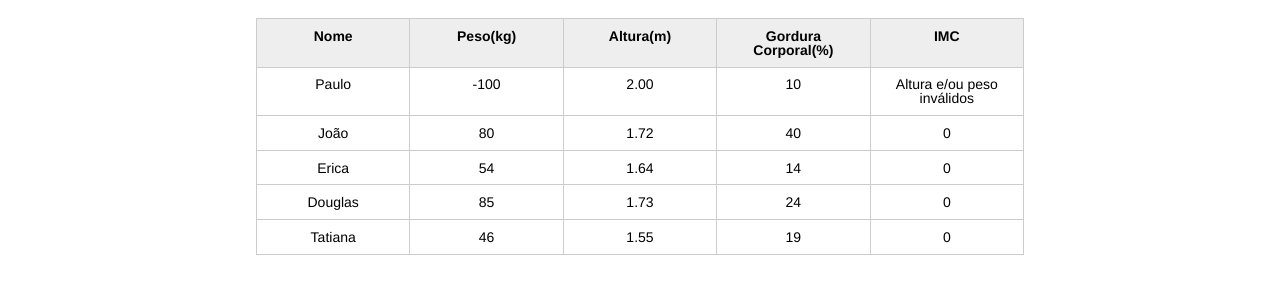
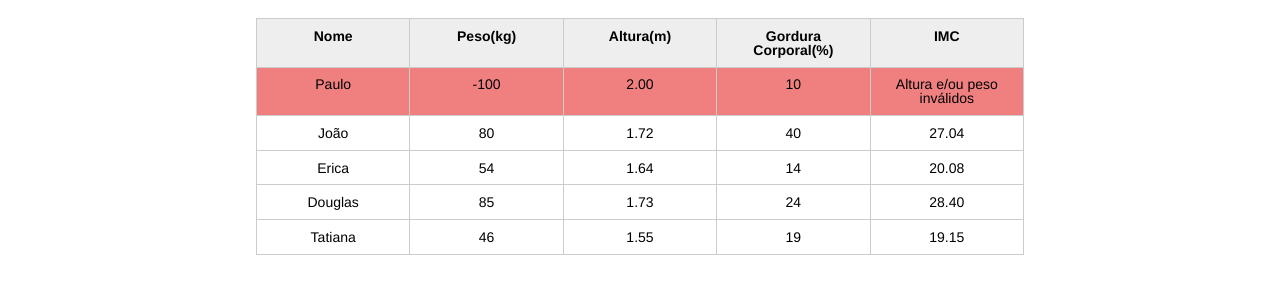
Before and after one commit to jeferson-franco/introducao-javascript, a plain HTML site: page index.html in a window 1280 px wide. Shown: the part 123-416 px from the top of the page. Drawn offline with Linux system fonts and the light colour scheme.

Commit message:
👌 IMPROVE: classList & toFixed()

```diff
--- a/css/index.css
+++ b/css/index.css
@@ -132,3 +132,15 @@ button[disabled=disabled], button:disabled {
 .campo-invalido{
 	border: 1px solid red;
 }
+
+/*
+CSS background-color Property.
+[sintaxe] background-color: color|transparent|initial|inherit;
+color define cor de fundo do elemento.
+transparent define cor de fundo transparente, valor padrão.
+initial define cor de fundo para seu valor padrão.
+inherit recebe de herança cor de fundo do elemento pai.
+*/
+.paciente-invalido{
+	background-color: lightcoral;
+}
--- a/index.html
+++ b/index.html
@@ -29,7 +29,7 @@
 						</tr>
 					</thead>
 					<tbody id="tabela-pacientes">
-						<tr class="paciente" id="primeiro-paciente">
+						<tr class="paciente" >
 							<td class="info-nome">Paulo</td>
 							<td class="info-peso">-100</td>
 							<td class="info-altura">2.00</td>
--- a/js/principal.js
+++ b/js/principal.js
@@ -1,10 +1,12 @@
 /*
 HTML DOM querySelector() Method.
-valor de retorno: o primeiro elemento que corresponde aos seletores CSS.
-se nenhuma correspondência for encontrada, null será retornado.
-lança uma exceção SYNTAX_ERR se os seletores forem inválidos.
-o método querySelector() retorna apenas o primeiro elemento dos seletores.
-para retornar todas as correspondências, use o método querySelectorAll().
+[sintaxe] document.querySelector(CSS selectors)
+retorna objeto NodeList, com primeiro elemento dos seletores CSS (separado por vírgula).
+seletor CSS seleciona elemento HTML através de id, class, type, attribute, value etc.
+se nenhuma correspondência for encontrada, retorna null.
+lança exceção SYNTAX_ERR se seletor for inválido.
+.querySelector() retorna apenas o primeiro elemento dos seletores.
+.querySelectorAll() retorna todas as correspondências.
 */
 var titulo = document.querySelector(".titulo"); //seleciona titulo
 console.log(titulo); //imprime tag <h1> do titulo alterado
@@ -12,17 +14,39 @@ console.log(titulo.textContent); //imprime string do titulo original 'Aparecida
 
 /*
 HTML DOM textContent Property.
-valor de retorno: uma string, representando o texto do nó e todos os seus descendentes.
-retorna null se o elemento for um documento, um tipo de documento ou uma notação.
-innerText retorna apenas o texto, sem espaçamento e tags de elemento interno.
-innerHTML retorna o texto, incluindo todas as tags de espaçamento e elementos internos.
-textContent retorna o texto com espaçamento, mas sem tags de elemento interno.
+[sintaxe]
+- node.textContent //retorna conteúdo de texto do elemento.
+- node.textContent = text //define conteúdo de texto do elemento.
+retorna string, com texto do elemento e de todos os descendentes.
+se o elemento for documento, tipo de documento ou notação, retorna null.
+.innerText retorna apenas o texto, sem espaçamento e tags de elemento interno.
+.innerHTML retorna o texto, incluindo todas as tags de espaçamento e elementos internos.
+.textContent retorna o texto com espaçamento, mas sem tags de elemento interno.
 */
 titulo.textContent = "Aparecida Nutricionista"; //altera string do titulo
 console.log(titulo.textContent); //imprime string do titulo alterado 'Aparecida Nutricionista'
 
-var paciente = document.querySelector('#primeiro-paciente'); //seleciona linha do primeiro paciente
-console.log(paciente); //imprime tag <tr> e tags filhos <td>
+var pacienteLista = document.querySelectorAll('.paciente'); //seleciona lista de pacientes
+console.log(pacienteLista); //imprime tags <tr> e tag-filhos <td>
+
+/*
+JS Loop For.
+[sintaxe]
+for (instrucao1; instrucao2; instrucao3) {
+    // bloco de código a ser executado.
+}
+- instrucao1 é executada (uma vez) antes da execução do bloco de código.
+- instrucao2 define a condição para executar o bloco de código.
+- instrucao3 é executada (todas as vezes) após a execução do bloco de código.
+for percorre um bloco de código várias vezes.
+for/in percorre as propriedades de um objeto.
+for/of percorre os valores de um objeto iterável.
+while percorre um bloco de código enquanto uma condição é verdadeira.
+do/while também percorre um bloco de código enquanto uma condição for verdadeira.
+*/
+for (var i = 0; i < pacienteLista.length; i++) { //loop na lista de pacientes
+    console.log(pacienteLista[i]); //imprime cada paciente da lista até o fim do loop
+    var paciente = pacienteLista[i]; //define atalho para cada paciente da lista
 
     var tdPeso = paciente.querySelector('.info-peso'); //seleciona coluna do peso
     var peso = tdPeso.textContent; //define peso com string coletada da coluna
@@ -41,6 +65,14 @@ var alturaValida = true; //por default, define altura como válida
 
     /*
     JS Conditions: if...else...else if.
+    [sintaxe]
+    if (condicao1) {
+        // bloco de código a ser executado se condicao1 for verdadeira.
+    } else if (condicao2) {
+        // bloco de código a ser executado se condicao1 for falsa e condicao2 for verdadeira.
+    } else {
+        // bloco de código a ser executado se condicao1 for falsa e condicao2 for falsa.
+    }
     if executa bloco de código, se condição apontada for verdadeira.
     else executa bloco de código, se a mesma condição for falsa.
     else if testa a nova condição, se a primeira condição for falsa.
@@ -49,19 +81,49 @@ switch executa muitos blocos alternativos de código.
     if (peso <= 0 || peso >= 1000) { //verifica se peso é menor que zero ou maior que mil
         pesoValido = false; //define peso como inválido
         tdImc.textContent = "peso inválido"; //altera string do peso
+
+        /*
+        HTML DOM classList Property.
+        [sintaxe] element.classList
+        .add(class1,class2,...) adiciona uma ou mais classes ao elemento.
+        .contains(class) se elemento possui a classe, retorna verdadeiro (caso contrário, falso).
+        .item(index) retorna a classe com número-índice do elemento (a partir de zero).
+        - se índice estiver fora do alcance, retorna null.
+        .remove(class1,class2,...) remove uma ou mais classes ao elemento.
+        - remover classe que não existe, NÃO retorna erro.
+        .toggle(class,true|false) alterna entre classe do elemento.
+        - primeiro parâmetro remove classe do elemento, e retorna falso.
+        - se classe não existir, é adicionada ao elemento, e retorna verdadeiro.
+        - segundo parâmetro força classe ser adicionada ou removida, independente de existir.
+        - element.classList.toggle("classToRemove", false); //remove classe.
+        - element.classList.toggle("classToAdd", true); //adiciona classe.
+        */
+        paciente.classList.add("paciente-invalido"); //adiciona classe cor-de-fundo ao paciente
         console.log("peso inválido"); //imprime aviso se peso for menor que zero ou maior que mil
     }
 
     if (altura <= 0 || altura >= 3) { //verifica se altura é menor que zero ou maior que três
         alturaValida = false; //define altura como inválida
         tdImc.textContent = "altura inválida"; //altera string da altura
+
+        paciente.classList.add("paciente-invalido"); //adiciona classe cor-de-fundo ao paciente
         console.log("altura inválida"); //imprime aviso se altura for menor que zero ou maior que três
     }
 
     if (alturaValida && pesoValido) { //verifica se altura e peso são válidos para calcular IMC
         var imc = peso / (altura * altura); //calcula IMC: 100 / (2.00 * 2.00) == 25
-    tdImc.textContent = imc; //atualiza IMC calculado
+
+        /*
+        JS Number toFixed().
+        [sintaxe] number.toFixed(x)
+        converte um número em uma string.
+        arredonda a string para um número de decimais.
+        se o número de decimais for maior que o número, zeros serão adicionados.
+        */
+        tdImc.textContent = imc.toFixed(2); //atualiza IMC calculado e arredonda duas casas decimais
         console.log(imc); //imprime imc
     } else { //caso contrário da validação de peso e altura
         tdImc.textContent = "Altura e/ou peso inválidos"; //altera string do IMC
     }
+
+}
```
Lines whose indentation alone changed are shown as unchanged.
